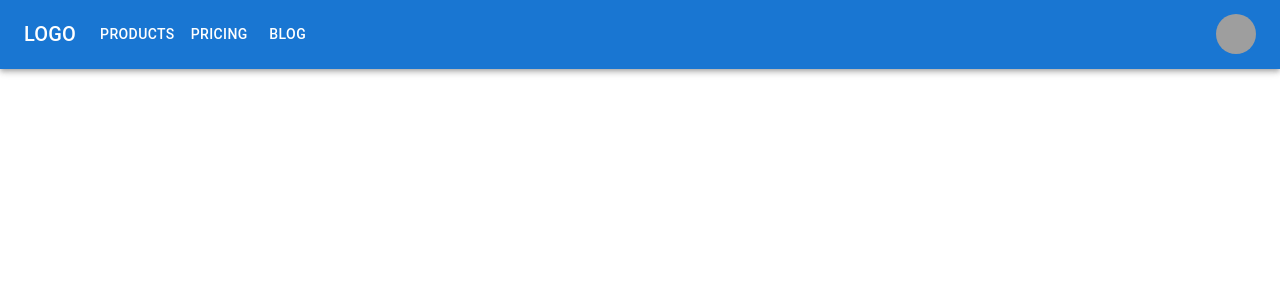
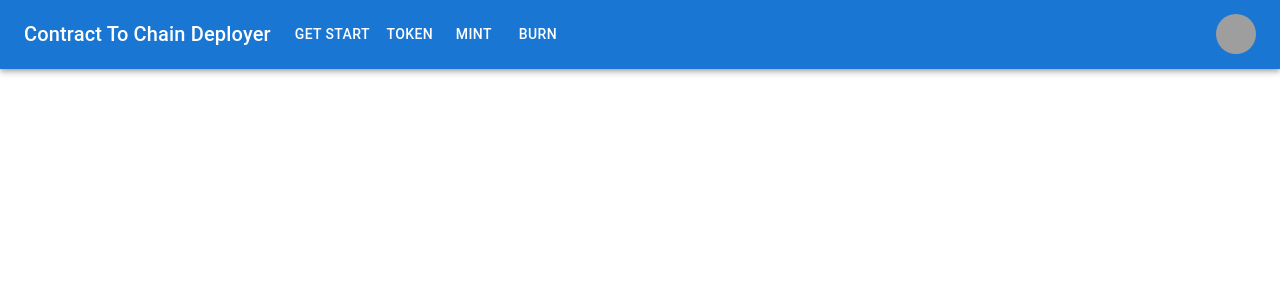
Before and after one commit to DeployContract/dc-frontend, a React (Create React App) app: page / in a window 1280 px wide. Shown: the top 300 px of the page. Built offline with nearby package versions, Linux system fonts and the light colour scheme; grey boxes are pictures that could not be loaded.

Commit message:
Update Intro Header

```diff
--- a/src/index.tsx
+++ b/src/index.tsx
@@ -4,7 +4,7 @@ import "./index.css";
 import * as serviceWorkerRegistration from "./serviceWorkerRegistration";
 import reportWebVitals from "./reportWebVitals";
 import App from "./sections/app/App";
-import Intro from "./sections/intro/Intro";
+import { Intro } from "./sections/intro/Intro";
 import { BrowserRouter, Routes, Route } from "react-router-dom";
 
 ReactDOM.render(
--- a/src/sections/intro/Intro.tsx
+++ b/src/sections/intro/Intro.tsx
@@ -1,12 +1,11 @@
+import { Box } from "@mui/material";
 import React from "react";
-import Header from "./header/Header";
+import { Header } from "./header/Header";
 
-function Blog() {
+export function Intro() {
     return (
-        <div>
+        <Box>
             <Header />
-        </div>
+        </Box>
     );
 }
-
-export default Blog;
--- a/src/sections/intro/header/Header.tsx
+++ b/src/sections/intro/header/Header.tsx
@@ -1,6 +1,5 @@
-import * as React from "react";
+import React, { ReactElement } from "react";
 import AppBar from "@mui/material/AppBar";
-import Box from "@mui/material/Box";
 import Toolbar from "@mui/material/Toolbar";
 import IconButton from "@mui/material/IconButton";
 import Typography from "@mui/material/Typography";
@@ -10,34 +9,62 @@ import Avatar from "@mui/material/Avatar";
 import Button from "@mui/material/Button";
 import Tooltip from "@mui/material/Tooltip";
 import MenuItem from "@mui/material/MenuItem";
-import IntroHeaderDrawer from "./Navigation";
+import MenuIcon from "@mui/icons-material/Menu";
+import DashboardIcon from "@mui/icons-material/Dashboard";
+import SwipeableDrawer from "@mui/material/SwipeableDrawer";
+import {
+    Box,
+    Drawer,
+    List,
+    ListItem,
+    ListItemText,
+    Icon,
+    ListItemIcon,
+} from "@mui/material";
 
-const pages = ["Products", "Pricing", "Blog"];
 const settings = ["Profile", "Account", "Dashboard", "Logout"];
 
-const Header = () => {
-    const [anchorElNav, setAnchorElNav] = React.useState<null | HTMLElement>(
-        null
-    );
-    const [anchorElUser, setAnchorElUser] = React.useState<null | HTMLElement>(
-        null
-    );
+type Anchor = "top" | "left" | "bottom" | "right";
+const selectedAnchor: Anchor = "top";
 
-    const handleOpenNavMenu = (event: React.MouseEvent<HTMLElement>) => {
-        setAnchorElNav(event.currentTarget);
-    };
-    const handleOpenUserMenu = (event: React.MouseEvent<HTMLElement>) => {
-        setAnchorElUser(event.currentTarget);
-    };
+interface IntroNavigationItem {
+    /**
+     * Icon of item
+     */
+    icon?: ReactElement<typeof Icon>;
 
-    const handleCloseNavMenu = () => {
-        setAnchorElNav(null);
-    };
+    /**
+     * Name that will displayed
+     */
+    name: string;
 
-    const handleCloseUserMenu = () => {
-        setAnchorElUser(null);
-    };
+    /**
+     * TODO
+     */
+    onClick?: Function;
+}
 
+const navList: Array<IntroNavigationItem> = [
+    {
+        icon: (
+            <Icon>
+                <DashboardIcon />
+            </Icon>
+        ),
+        name: "Get Start",
+    },
+    {
+        name: "Token",
+    },
+    {
+        name: "Mint",
+    },
+    {
+        name: "Burn",
+    },
+];
+
+export const Header = () => {
     return (
         <AppBar position="static">
             <Container maxWidth="xl">
@@ -48,7 +75,7 @@ const Header = () => {
                         component="div"
                         sx={{ mr: 2, display: { xs: "none", md: "flex" } }}
                     >
-                        LOGO
+                        Contract To Chain Deployer
                     </Typography>
 
                     <Box
@@ -57,7 +84,7 @@ const Header = () => {
                             display: { xs: "flex", md: "none" },
                         }}
                     >
-                        <IntroHeaderDrawer />
+                        <NavDrawer />
                     </Box>
                     <Typography
                         variant="h6"
@@ -68,31 +95,121 @@ const Header = () => {
                             display: { xs: "flex", md: "none" },
                         }}
                     >
-                        LOGO
+                        Contract To Chain
                     </Typography>
+                    <NavListStable />
+                    <UserProfile />
+                </Toolbar>
+            </Container>
+        </AppBar>
+    );
+};
+
+const NavListStable = () => (
     <Box
         sx={{
             flexGrow: 1,
             display: { xs: "none", md: "flex" },
         }}
     >
-                        {pages.map((page) => (
+        {navList.map((item) => (
             <Button
-                                key={page}
-                                onClick={handleCloseNavMenu}
+                key={item.name}
+                // onClick={item.onClick}
                 sx={{ my: 2, color: "white", display: "block" }}
             >
-                                {page}
+                {item.name}
             </Button>
         ))}
     </Box>
+);
 
+const NavDrawer = () => {
+    const [state, setState] = React.useState({
+        top: false,
+        left: false,
+        bottom: false,
+        right: false,
+    });
+
+    const toggleDrawer =
+        (anchor: Anchor, open: boolean) =>
+        (event: React.KeyboardEvent | React.MouseEvent) => {
+            if (
+                event &&
+                event.type === "keydown" &&
+                ((event as React.KeyboardEvent).key === "Tab" ||
+                    (event as React.KeyboardEvent).key === "Shift")
+            ) {
+                return;
+            }
+
+            setState({ ...state, [anchor]: open });
+        };
+
+    const list = (anchor: Anchor) => (
+        <Box
+            sx={{
+                width: anchor === "top" || anchor === "bottom" ? "auto" : 250,
+            }}
+            role="presentation"
+            onClick={toggleDrawer(anchor, false)}
+            onKeyDown={toggleDrawer(anchor, false)}
+        >
+            <List>
+                {navList.map((item) => (
+                    <ListItem button>
+                        {item.icon ? (
+                            <ListItemIcon>{item.icon}</ListItemIcon>
+                        ) : null}
+                        <ListItemText>{item.name}</ListItemText>
+                    </ListItem>
+                ))}
+            </List>
+        </Box>
+    );
+
+    return (
+        <div>
+            <React.Fragment key={selectedAnchor}>
+                <IconButton
+                    size="large"
+                    aria-label="account of current user"
+                    aria-controls="menu-appbar"
+                    aria-haspopup="true"
+                    onClick={toggleDrawer("top", true)}
+                    color="inherit"
+                >
+                    <MenuIcon />
+                </IconButton>
+                <SwipeableDrawer
+                    anchor={selectedAnchor}
+                    open={state[selectedAnchor]}
+                    onClose={toggleDrawer(selectedAnchor, false)}
+                    onOpen={toggleDrawer(selectedAnchor, true)}
+                >
+                    {list(selectedAnchor)}
+                </SwipeableDrawer>
+            </React.Fragment>
+        </div>
+    );
+};
+
+const UserProfile = () => {
+    const [anchorElUser, setAnchorElUser] = React.useState<null | HTMLElement>(
+        null
+    );
+    const handleOpenUserMenu = (event: React.MouseEvent<HTMLElement>) => {
+        setAnchorElUser(event.currentTarget);
+    };
+
+    const handleCloseUserMenu = () => {
+        setAnchorElUser(null);
+    };
+    return (
         <Box sx={{ flexGrow: 0 }}>
             <Tooltip title="Open settings">
-                            <IconButton
-                                onClick={handleOpenUserMenu}
-                                sx={{ p: 0 }}
-                            >
+                <IconButton onClick={handleOpenUserMenu} sx={{ p: 0 }}>
                     <Avatar
                         alt="Remy Sharp"
                         src="/static/images/avatar/2.jpg"
@@ -116,20 +233,11 @@ const Header = () => {
                 onClose={handleCloseUserMenu}
             >
                 {settings.map((setting) => (
-                                <MenuItem
-                                    key={setting}
-                                    onClick={handleCloseUserMenu}
-                                >
-                                    <Typography textAlign="center">
-                                        {setting}
-                                    </Typography>
+                    <MenuItem key={setting} onClick={handleCloseUserMenu}>
+                        <Typography textAlign="center">{setting}</Typography>
                     </MenuItem>
                 ))}
             </Menu>
         </Box>
-                </Toolbar>
-            </Container>
-        </AppBar>
     );
 };
-export default Header;
--- a/src/sections/intro/header/Navigation.tsx
+++ /dev/null
@@ -1,101 +0,0 @@
-import * as React from "react";
-import Box from "@mui/material/Box";
-import SwipeableDrawer from "@mui/material/SwipeableDrawer";
-import Button from "@mui/material/Button";
-import List from "@mui/material/List";
-import Divider from "@mui/material/Divider";
-import ListItem from "@mui/material/ListItem";
-import ListItemIcon from "@mui/material/ListItemIcon";
-import ListItemText from "@mui/material/ListItemText";
-import InboxIcon from "@mui/icons-material/MoveToInbox";
-import MailIcon from "@mui/icons-material/Mail";
-import IconButton from "@mui/material/IconButton";
-import MenuIcon from "@mui/icons-material/Menu";
-
-type Anchor = "top" | "left" | "bottom" | "right";
-const selectedAnchor: Anchor = "top";
-
-export default function Navigation() {
-    const [state, setState] = React.useState({
-        top: false,
-        left: false,
-        bottom: false,
-        right: false,
-    });
-
-    const toggleDrawer =
-        (anchor: Anchor, open: boolean) =>
-        (event: React.KeyboardEvent | React.MouseEvent) => {
-            if (
-                event &&
-                event.type === "keydown" &&
-                ((event as React.KeyboardEvent).key === "Tab" ||
-                    (event as React.KeyboardEvent).key === "Shift")
-            ) {
-                return;
-            }
-
-            setState({ ...state, [anchor]: open });
-        };
-
-    const list = (anchor: Anchor) => (
-        <Box
-            sx={{
-                width: anchor === "top" || anchor === "bottom" ? "auto" : 250,
-            }}
-            role="presentation"
-            onClick={toggleDrawer(anchor, false)}
-            onKeyDown={toggleDrawer(anchor, false)}
-        >
-            <List>
-                {["Inbox", "Starred", "Send email", "Drafts"].map(
-                    (text, index) => (
-                        <ListItem button key={text}>
-                            <ListItemIcon>
-                                {index % 2 === 0 ? <InboxIcon /> : <MailIcon />}
-                            </ListItemIcon>
-                            <ListItemText primary={text} />
-                        </ListItem>
-                    )
-                )}
-            </List>
-            <Divider />
-            <List>
-                {["All mail", "Trash", "Spam"].map((text, index) => (
-                    <ListItem button key={text}>
-                        <ListItemIcon>
-                            {index % 2 === 0 ? <InboxIcon /> : <MailIcon />}
-                        </ListItemIcon>
-                        <ListItemText primary={text} />
-                    </ListItem>
-                ))}
-            </List>
-        </Box>
-    );
-
-    return (
-        <div>
-            <React.Fragment key={selectedAnchor}>
-                {/* <Button onClick={toggleDrawer("top", true)}>{"TOP"}</Button> */}
-                <IconButton
-                    size="large"
-                    aria-label="account of current user"
-                    aria-controls="menu-appbar"
-                    aria-haspopup="true"
-                    onClick={toggleDrawer("top", true)}
-                    color="inherit"
-                >
-                    <MenuIcon />
-                </IconButton>
-                <SwipeableDrawer
-                    anchor={selectedAnchor}
-                    open={state[selectedAnchor]}
-                    onClose={toggleDrawer(selectedAnchor, false)}
-                    onOpen={toggleDrawer(selectedAnchor, true)}
-                >
-                    {list(selectedAnchor)}
-                </SwipeableDrawer>
-            </React.Fragment>
-        </div>
-    );
-}
```
Lines whose indentation alone changed are shown as unchanged.
